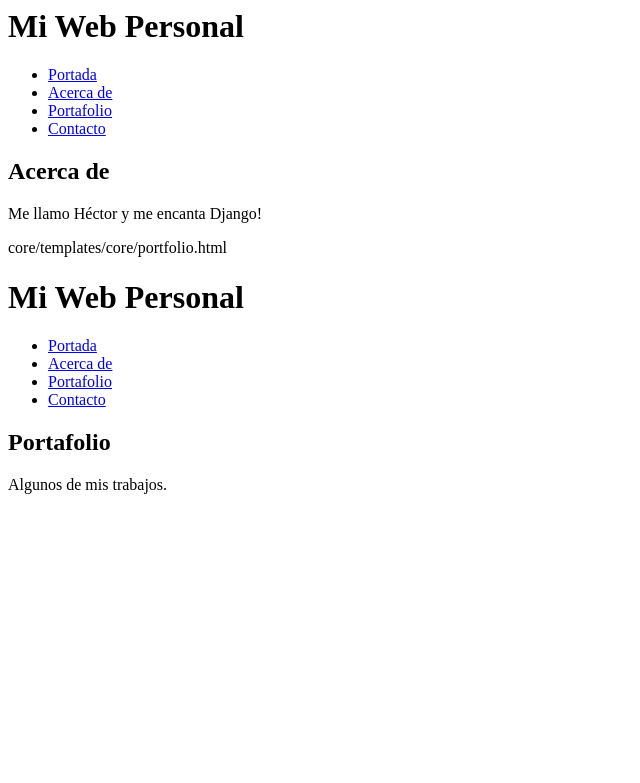
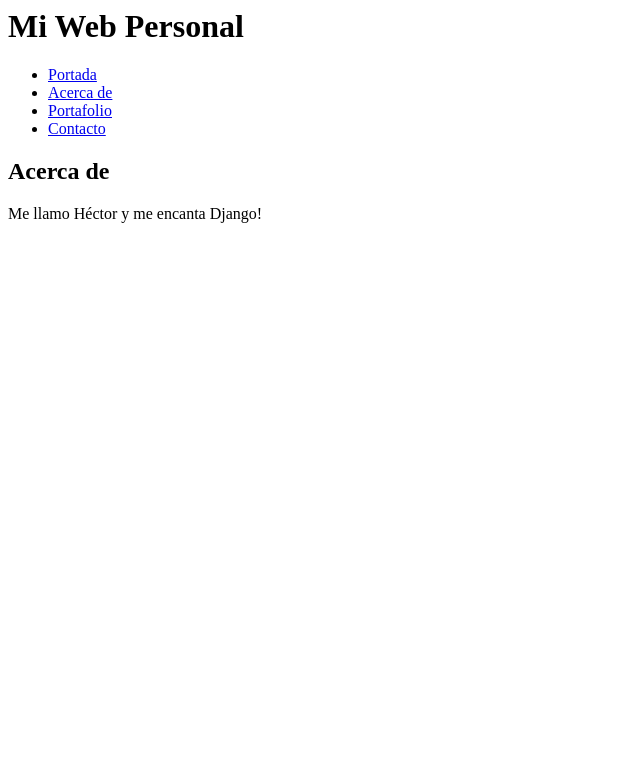
Before and after one commit to martinagg7/WebPersonal, a Django app: page /about/ in a window 1280 px wide. Shown: the top 783 px of the page, without its empty margins (0-640 px from the left). Run offline with Django 5.2, Linux system fonts and the light colour scheme.

Commit message:
funciona

```diff
--- a/webpersonal/core/templates/core/about.html
+++ b/webpersonal/core/templates/core/about.html
@@ -7,13 +7,3 @@
 </ul>
 <h2>Acerca de</h2>
 <p>Me llamo Héctor y me encanta Django!</p>
-core/templates/core/portfolio.html
-<h1>Mi Web Personal</h1>
-<ul>
-<li><a href="/">Portada</a></li>
-<li><a href="/about/">Acerca de</a></li>
-<li><a href="/portfolio/">Portafolio</a></li>
-<li><a href="/contact/">Contacto</a></li>
-</ul>
-<h2>Portafolio</h2>
-<p>Algunos de mis trabajos.</p>
--- a/webpersonal/core/templates/core/portfolio.html
+++ b/webpersonal/core/templates/core/portfolio.html
@@ -6,4 +6,6 @@
 <li><a href="/portfolio/">Portafolio</a></li>
 <li><a href="/contact/">Contacto</a></li>
 </ul>
+
 <h2>Portafolio</h2>
+<p>Algunos de mis trabajos.</p>
```
